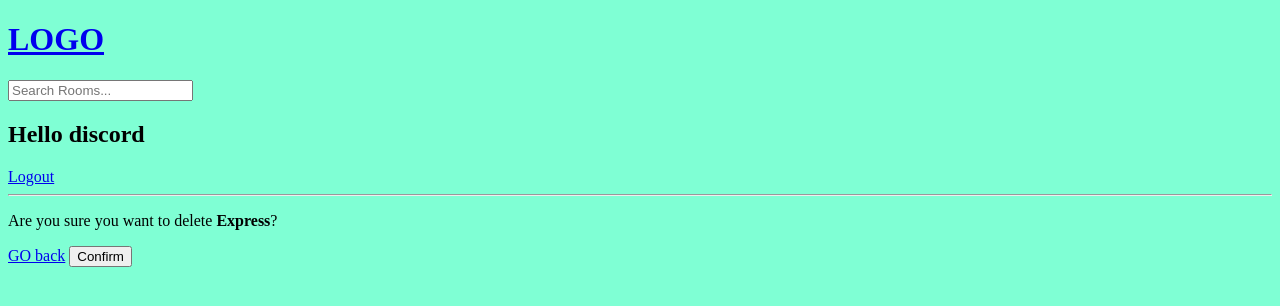
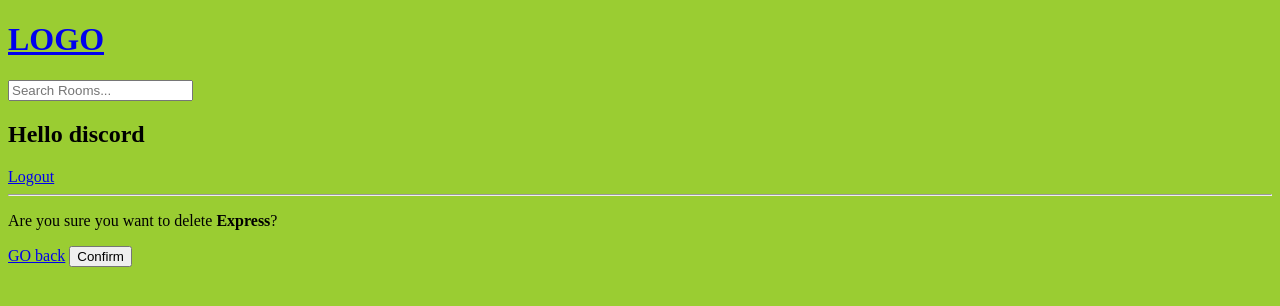
Before and after one commit to Ashutosh2302/Discord-Clone, a Django app: page /delete_room/20/ in a window 1280 px wide. Shown: the top 306 px of the page. Run offline with Django 3.2, Linux system fonts and the light colour scheme; a user stored in the database is signed in; data comes from the database, SQL or seed files in the repository.

Commit message:
test main.css

```diff
--- a/static/styles/main.css
+++ b/static/styles/main.css
@@ -1,3 +1,3 @@
 body{
-    background-color: aquamarine;
+    background-color: yellowgreen;
 }
```
